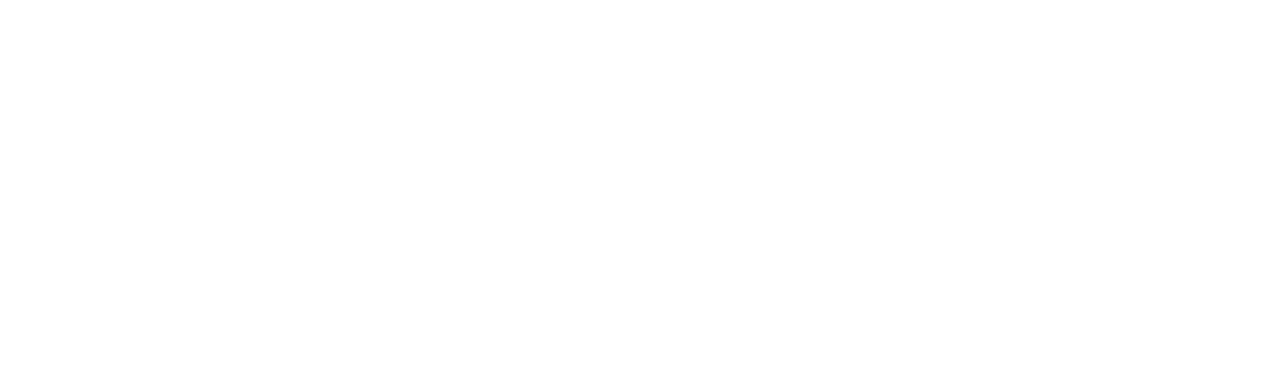
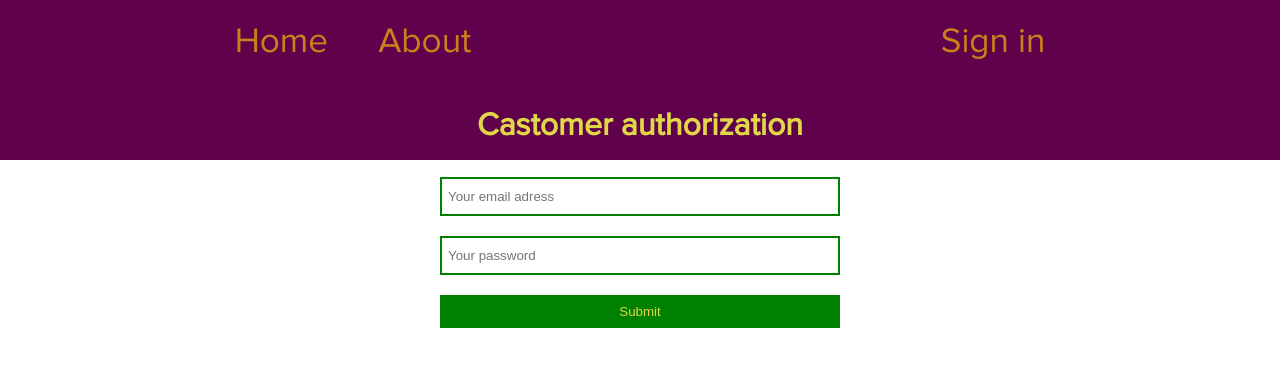
Before and after one commit to Practice-Delphi/PizzaProject, a React app: page /sign-in-cast in a window 1280 px wide. Built offline with nearby package versions, Linux system fonts and the light colour scheme.

Commit message:
header fix

```diff
--- a/public/index.html
+++ b/public/index.html
@@ -24,11 +24,7 @@
     -->
     <title>React App</title>
   </head>
-  <style>
-    #body{
-      margin: 0px;
-    }
-  </style>
+
   <body id="body">
     <noscript>You need to enable JavaScript to run this app.</noscript>
     <div id="root"></div>
--- a/src/components/App/App.js
+++ b/src/components/App/App.js
@@ -8,6 +8,9 @@ import './App.css';
 import { testRun } from '../../actions/testaction';
 import Home   from '../Home/Home';
 import SignIn from '../Sign_In/Sign_in';
+import SignInCell from '../Sign_In/Sign_in_Sell/Sign_in_Sell';
+import SignInCast from '../Sign_In/Sign_in_Cast/Sign_in_Cast';
+
 
 // test connect redux to react
 import { connect } from 'react-redux';
@@ -25,6 +28,8 @@ class App extends Component {
           <Route exact path = "/" component= {Home} />
           <Route exact path = "/home" component= {Home} />
           <Route exact path = "/sign-in" component= {SignIn} />
+          <Route exact path = "/sign-in-cast" component= {SignInCast} />
+          <Route exact path = "/sign-in-sell" component= {SignInCell} />
         </Switch>
       </Router>
     );
--- a/src/components/Header/Header.css
+++ b/src/components/Header/Header.css
@@ -6,18 +6,47 @@
     flex-flow: row wrap;
     color: rgb(204, 127, 26);
     font-size: 220%;
+    justify-content: space-around;
 
 
 }
+.headerRight {
+    display: flex;
+    flex-flow: row nowrap;
+    justify-content: flex-end;
 
+}
 .headerLeft {
     display: flex;
     flex-flow: row nowrap;
 }
-.header > div > div {
-    margin: 25px;
+.headerLeft > a {
+    display: flex;
+    align-items: center;
+    border-bottom: 4px solid transparent;
+    padding: 0 25px;
+}
+.headerRight > a {
+    display: flex;
+    align-items: center;
+    border-bottom: 4px solid transparent;
+    padding: 0 25px;
+}
+.headerLeft > a:hover {
+    border-bottom: 4px solid rgb(224, 214, 71);
+}
+.headerRight > a:hover {
+    border-bottom: 4px solid rgb(224, 214, 71);
+}
+
+.headerLinkdiv {
+    padding: 25px;
 }
 .headerLink {
     text-decoration : none;
     color: rgb(204, 127, 26);
+
 }
+.headerLinkdiv :hover {
+    border-bottom: 4px solid rgb(224, 214, 71);
+}
--- a/src/components/Header/Header.js
+++ b/src/components/Header/Header.js
@@ -1,6 +1,6 @@
 import React, { Component } from 'react';
 import style from './Header.css'
-import {  Link } from 'react-router-dom';
+import {  NavLink, Link } from 'react-router-dom';
 
 
 class Header extends Component {
@@ -9,17 +9,14 @@ class Header extends Component {
         return (
             <div  className= "header">
                     <div className= "headerLeft">
-                        <div>
-                            <Link to="/home"  className = "headerLink">Home</Link>
-                        </div>
-                        <div>
-                            <Link to="/home" className = "headerLink">About</Link>
-                        </div>
+
+                        <NavLink to="/home"  className = "headerLink">Home</NavLink>
+
+                        <NavLink to="/home" className = "headerLink">About</NavLink>
                     </div>
                     <div className = "headerRight">
-                        <div>
-                            <Link to="/sign-in" className = "headerLink">Sign in</Link>
-                        </div>
+
+                        <NavLink to="/sign-in" className = "headerLink" >Sign in</NavLink>
                     </div>
             </div>
         )
--- a/src/components/Home/Home.css
+++ b/src/components/Home/Home.css
@@ -1,5 +1,5 @@
 .home {
   text-align: center;
-  background-color: rgb(224, 214, 71);
+
   color: rgb(123, 161, 18);
 }
--- a/src/components/Sign_In/Sign_in.css
+++ b/src/components/Sign_In/Sign_in.css
@@ -3,15 +3,16 @@
     flex-flow: row nowrap;
     justify-content: space-around;
     font-size: 160%;
-    background-color: rgb(224, 214, 71);
-    color: rgb(123, 161, 18);
+
+    color: rgb(204, 127, 26);
+    padding-top: 50px;
 }
 .linkButton{
     padding: 15px;
     text-decoration: none;
-    border: 3px solid rgb(123, 161, 18);
-    color: rgb(123, 161, 18);
+    border: 3px solid rgb(204, 127, 26);
+    color: rgb(204, 127, 26);
 }
 .linkButton:hover{
-    background-color:  rgba(123, 161, 18, 0.322);
+    background-color:  rgba(204, 127, 26, 0.452);
 }
--- a/src/components/Sign_In/Sign_in.js
+++ b/src/components/Sign_In/Sign_in.js
@@ -1,4 +1,5 @@
 import React, { Component } from 'react';
+
 
 import { connect } from 'react-redux';
 import './Sign_in.css';
@@ -12,8 +13,8 @@ class SignIn extends Component{
             <div >
               <Header></Header>
               <div className="signin">
-                <Link to="/home"  className = "linkButton">Sign In seller</Link>
-                <Link to="/home" className = "linkButton">Sign In Castomer</Link>
+                <Link to="/sign-in-sell"  className = "linkButton">Sign In seller</Link>
+                <Link to="/sign-in-cast" className = "linkButton">Sign In Castomer</Link>
               </div>
             </div>
 
--- a/src/components/Sign_In/Sign_in_Cast/Sign_in_Cast.js
+++ b/src/components/Sign_In/Sign_in_Cast/Sign_in_Cast.js
@@ -0,0 +1,78 @@
+import React, { Component } from 'react';
+import PropTypes from 'prop-types';
+
+import { connect } from 'react-redux';
+import '../Sign_in_Sell/Sign_in_Sell.css';
+import Header from '../../Header/Header'
+
+
+
+class SignInCast extends Component{
+    constructor(props) {
+        super(props);
+        this.state = {
+            userName: null,
+            password: null,
+        }
+    }
+
+    componentDidMount() {
+        // if (this.props.userData.user) {
+        //     this.props.history.replace('/profile');
+        // }
+    }
+
+    submit() {
+        const data = {
+            userName: this.state.userName.toLowerCase(),
+            password: this.state.password,
+        }
+    }
+
+    render(){
+        return(
+            <div className="signInConteiner">
+            <div className="SignInHeader">
+                <Header></Header>
+            </div>
+
+        <div className= "headerPlaseFiller"></div>
+            <div className="SignInLabel">
+                <h1>Castomer authorization</h1>
+            </div>
+            <div className="SignInForm">
+
+
+                <form >
+                        <input
+                        className="signInInput"
+                        type="email" placeholder="Your email adress"
+                        onChange={(e) => { this.setState({ userName: e.target.value }) }} />
+
+                        <input
+                        className="signInInput"
+                        type="password" placeholder="Your password"
+                        onChange={(e) => { this.setState({ password: e.target.value }) }} />
+
+                        <input className="signInInputSubmit" type="submit" value="Submit" onClick={this.submit.bind(this)} />
+                </form>
+            </div>
+        </div>
+
+        );
+    }
+}
+
+SignInCast.propTypes = {
+    userData: PropTypes.object,
+}
+
+const mapStateToProps = state => ({
+
+});
+
+const mapDispatchToProps = dispatch => ({
+
+});
+
+export default connect(mapStateToProps, mapDispatchToProps)(SignInCast);
--- a/src/components/Sign_In/Sign_in_Sell/Sign_in_Sell.css
+++ b/src/components/Sign_In/Sign_in_Sell/Sign_in_Sell.css
@@ -0,0 +1,69 @@
+.signInConteiner{
+    width: 100%;
+
+    display: flex;
+    flex-flow: column nowrap;
+    align-items: center;
+    color: rgb(224, 214, 71);
+}
+.headerPlaseFiller{
+    width: 100%;
+    background-color: rgb(95, 1, 75);
+    height: 160px;
+    position: absolute;
+    top: 0px;
+    z-index: 1;
+    animation: SignInStartFiller 1s ;
+}
+.SignInLabel{
+    z-index: 2;
+    animation: SignInStartLabel 1s ;
+}
+.SignInHeader{
+    z-index: 3;
+    width: 100%;
+}
+.SignInForm {
+    display: flex;
+    flex-flow: row nowrap;
+    justify-content: center;
+    align-items: center;
+    max-width: 400px;
+}
+.signInInput{
+    margin: 10px 0;
+    padding: 3px 6px;
+    width: 96%;
+    height: 29px;
+    border: 2px solid green;
+}
+.signInInput:hover{
+
+    border: 2px solid green;
+}
+.signInInputSubmit{
+    width: 100%;
+    margin: 10px 0;
+    height: 33px;
+    color: rgb(224, 214, 71);
+    background-color: green;
+    border: 1px solid green;
+}
+
+@keyframes SignInStartFiller {
+        0% {
+            height: 85px;
+        }
+        100% {
+            height: 160px;
+        }
+
+}
+@keyframes SignInStartLabel {
+    from {
+        transform:translateY(-100px);
+    }
+    to {
+        transform:translateY(0px);
+    }
+}
--- a/src/components/Sign_In/Sign_in_Sell/Sign_in_Sell.js
+++ b/src/components/Sign_In/Sign_in_Sell/Sign_in_Sell.js
@@ -1,28 +1,60 @@
 import React, { Component } from 'react';
+import PropTypes from 'prop-types';
 
 import { connect } from 'react-redux';
-import './Sign_in.css';
-import { Link } from 'react-router-dom';
+import style from './Sign_in_Sell.css';
+import Header from '../../Header/Header'
+
 
 
 class SignInSell extends Component{
+    constructor(props) {
+        super(props);
+        this.state = {
+            userName: null,
+            password: null,
+        }
+    }
+
+    componentDidMount() {
+
+    }
+
+    submit() {
+        const data = {
+            userName: this.state.userName.toLowerCase(),
+            password: this.state.password,
+        }
+    }
+
     render(){
         return(
-            <div >
-              <div className="">
-                <div className="form">
-                    <form>
+            <div className="signInConteiner">
+                <div className="SignInHeader">
+                    <Header></Header>
+                </div>
+
+            <div className= "headerPlaseFiller"></div>
+                <div className="SignInLabel">
+                    <h1>Seller authorization</h1>
+                </div>
+                <div className="SignInForm">
+
+
+                    <form >
                             <input
                             className="signInInput"
                             type="email" placeholder="Your email adress"
                             onChange={(e) => { this.setState({ userName: e.target.value }) }} />
-                                                        <input
+
+                            <input
                             className="signInInput"
                             type="password" placeholder="Your password"
                             onChange={(e) => { this.setState({ password: e.target.value }) }} />
+
+                            <input className="signInInputSubmit" type="submit" value="Submit" onClick={this.submit.bind(this)} />
                     </form>
                 </div>
-              </div>
             </div>
 
         );
@@ -30,7 +62,7 @@ class SignInSell extends Component{
 }
 
 SignInSell.propTypes = {
-
+    userData: PropTypes.object,
 }
 
 const mapStateToProps = state => ({
--- a/src/index.css
+++ b/src/index.css
@@ -1,16 +1,36 @@
 html{
-  background-color: rgb(0, 0, 0);
+
 }
 body {
   margin: 0px;
   padding: 0px;
-  font-family: -apple-system, BlinkMacSystemFont, "Segoe UI", "Roboto", "Oxygen",
-    "Ubuntu", "Cantarell", "Fira Sans", "Droid Sans", "Helvetica Neue",
-    sans-serif;
+  font-family: 'ProximaNovaRegular';
   -webkit-font-smoothing: antialiased;
   -moz-osx-font-smoothing: grayscale;
 }
 code {
-  font-family: source-code-pro, Menlo, Monaco, Consolas, "Courier New",
-    monospace;
+  font-family: 'ProximaNovaRegular';
 }
+
+
+@font-face {
+  font-family: "ProximaNovaRegular";
+  src: url('./fonts/ProximaNova-Regular.ttf');
+}
+@font-face {
+  font-family: "ProximaNovaThin";
+  src: url('./fonts/ProximaNovaT-Thin.ttf');
+}
+@font-face {
+  font-family: "ProximaNovaItalicReg";
+  src: url('./fonts/ProximaNova-RegularIt.ttf');
+}
+@font-face {
+  font-family: "ProximaNovaItalicThin";
+  src: url('./fonts/ProximaNova-ThinIt.ttf');
+}
+
+@font-face {
+  font-family: "ProximaNovaBold";
+  src: url('./fonts/ProximaNova-Bold.ttf');
+}
--- a/src/index.js
+++ b/src/index.js
@@ -1,6 +1,7 @@
 import React from 'react';
 import ReactDOM from 'react-dom';
 import App from './components/App/App';
+import style from './index.css';
 
 
 
```
Also changed, not shown: src/actions/Authaction.js (added, +91 -0 lines), src/components/Sign_up/Sign_up.css (added), src/components/Sign_up/Sign_up.js (added), src/fonts/ProximaNova-Bold.ttf (added), src/fonts/ProximaNova-Regular.ttf (added), src/fonts/ProximaNova-RegularIt.ttf (added), src/fonts/ProximaNova-ThinIt.ttf (added), src/fonts/ProximaNovaT-Thin.ttf (added).
